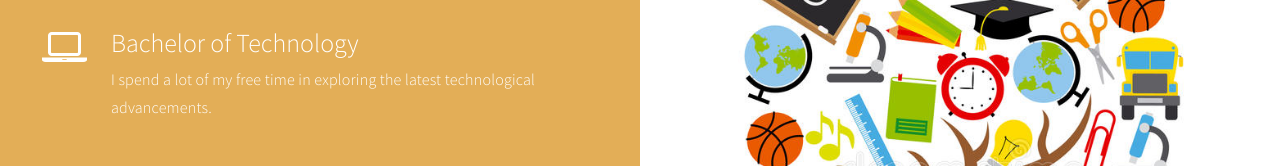
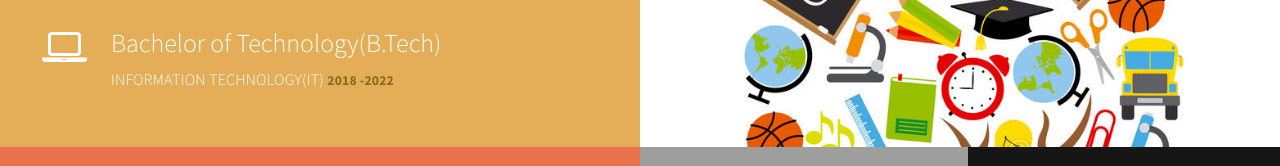
Before and after one commit to arbazkhan56/Portfolio, a plain HTML site: page index.html in a window 1280 px wide. Shown: the part 1972-2138 px from the top of the page. Drawn offline with Linux system fonts and the light colour scheme; grey boxes are pictures that could not be loaded.

Commit message:
Add files via upload

```diff
--- a/index.html
+++ b/index.html
@@ -237,7 +237,7 @@ http://www.templatemo.com/tm-498-stimulus
                                    <i class="fa fa-laptop"></i>
                               </div>
                               <div class="media-body">
-                                   <h3 class="media-heading">Web Designer <small> </small></h3>
+                                   <h3 class="media-heading">Web Designer</h3>
                                    <p class="color-white">I want to become a professional in web development So I Continuously work hard on my tasks/problems.</p>
                               </div>
                          </div>
@@ -277,8 +277,9 @@ http://www.templatemo.com/tm-498-stimulus
                                    <i class="fa fa-laptop"></i>
                               </div>
                               <div class="media-body">
-                                   <h3 class="media-heading">Bachelor of Technology <small> </small></h3>
-                                   <p class="color-white">I spend a lot of my free time in exploring the latest technological advancements.</p>
+                                   <h3 class="media-heading">Bachelor of Technology(B.Tech) </h3>
+								   <p class="color-white">INFORMATION TECHNOLOGY(IT) <small>2018 -2022 </small></p>
+
                               </div>
                          </div>
 
```
